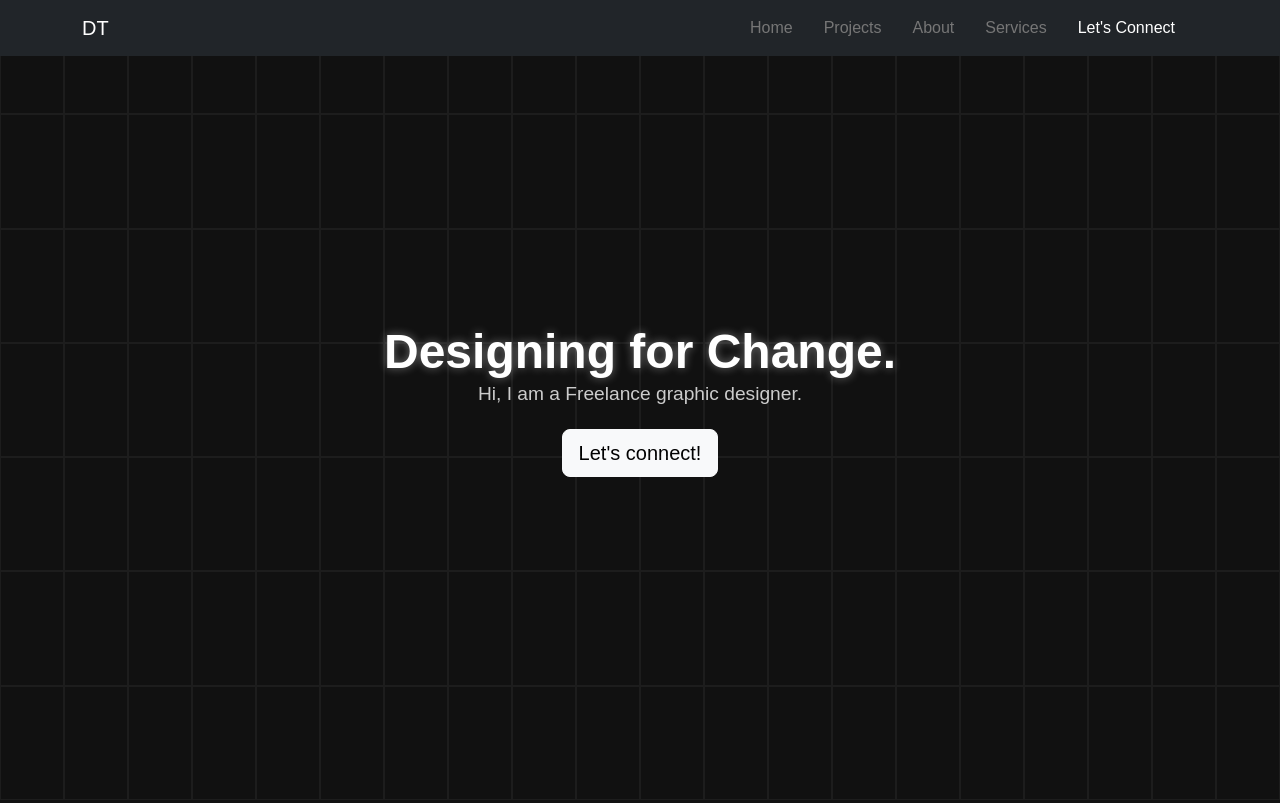
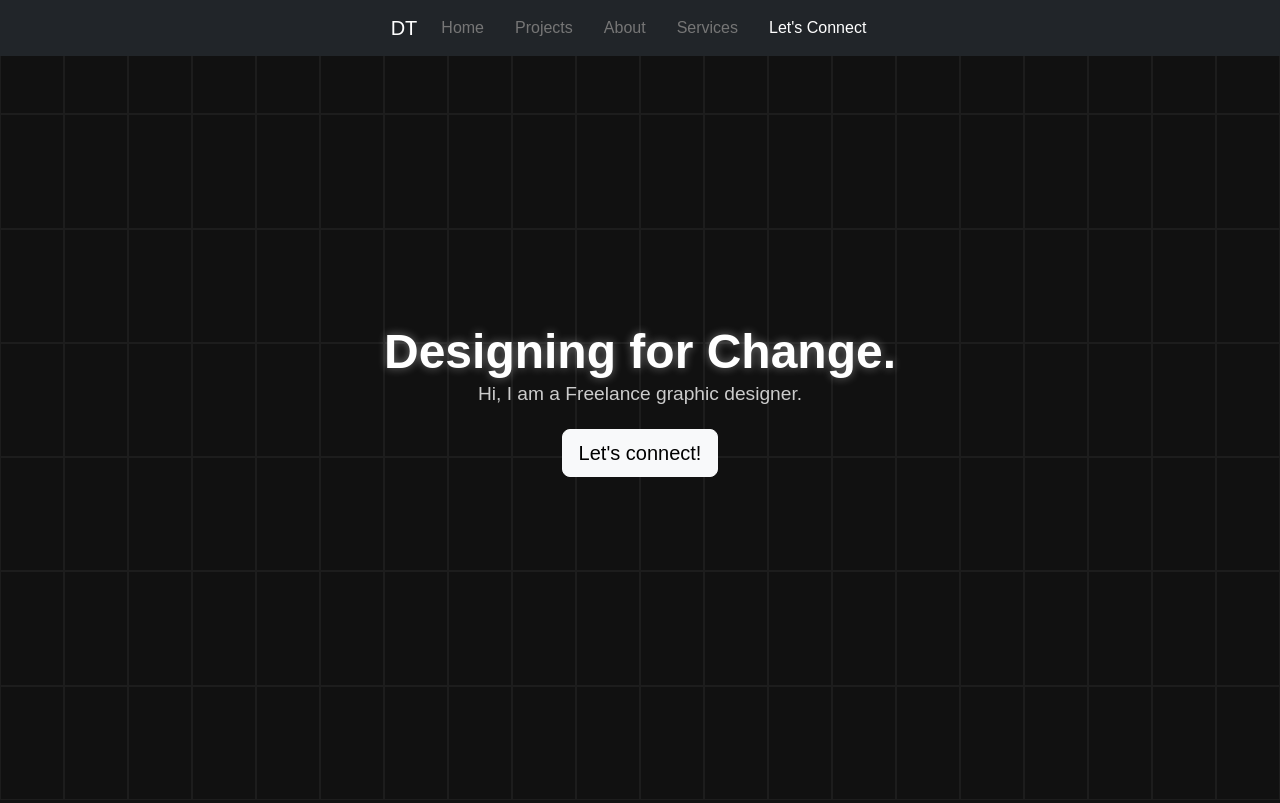
Before and after one commit to dishathakur21/portfolio, a plain HTML site: page index.html in a window 1280 px wide. Shown: the top 803 px of the page. Drawn offline with nearby package versions, Linux system fonts and the light colour scheme.

Commit message:
Make changes

```diff
--- a/index.html
+++ b/index.html
@@ -88,7 +88,8 @@
 
     .container {
       position: relative;
-      z-index: 1;
+      z-index: 100;
+      width: fit-content;
     }
 
     /* about me*/
```
Also changed, not shown: branding.html (+1 -1 lines).
